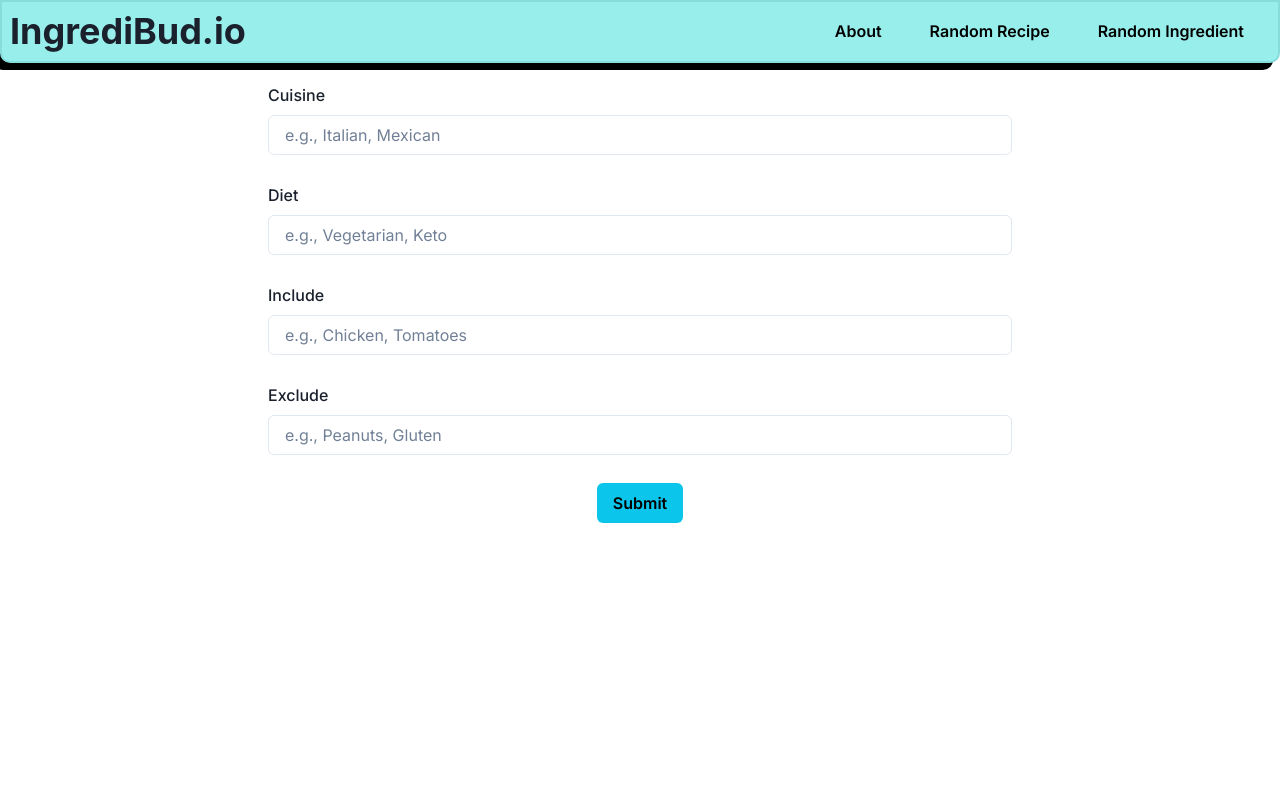
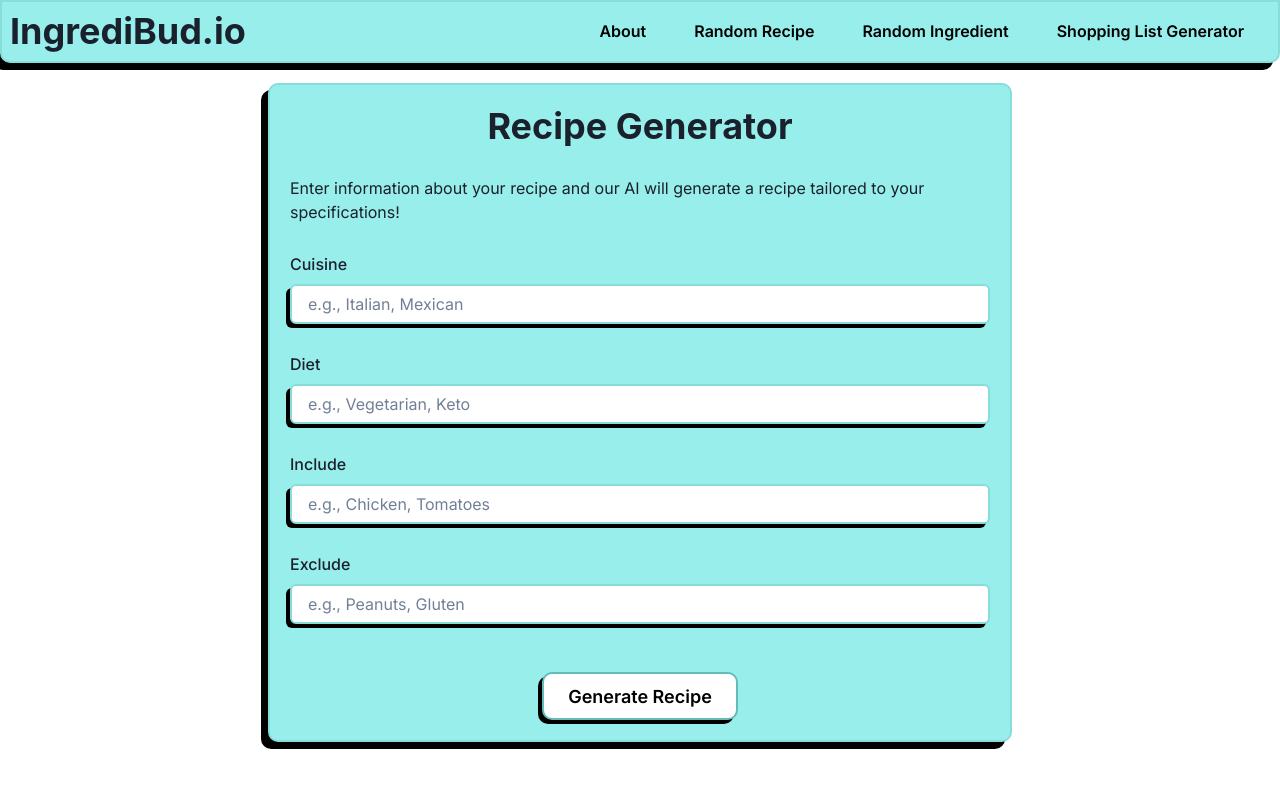
Before and after one commit to michniks2001/ingredientbud-io, a Next.js app in the folder ingredientbud-io/: page /random-recipe in a window 1280 px wide. Shown: the top 788 px of the page. Built offline with nearby package versions, Linux system fonts and the light colour scheme; what groq-sdk would draw is missing.

Commit message:
updated ui + shopping list generator page added

```diff
--- a/ingredientbud-io/app/navbar.js
+++ b/ingredientbud-io/app/navbar.js
@@ -22,18 +22,43 @@ const Navbar = () => {
       </HStack>
       <HStack spacing={4} marginRight='10px'>
         <Link href='/about'>
-          <Button colorScheme='cyan' textColor='black' bg='transparent'>
+          <Button
+            _hover={{ bg: "#87ddda" }}
+            textColor='black'
+            bg='transparent'
+            borderRadius='10px'
+          >
             About
           </Button>
         </Link>
         <Link href='random-recipe'>
-          <Button colorScheme='cyan' textColor='black' bg='transparent'>
+          <Button
+            _hover={{ bg: "#87ddda" }}
+            textColor='black'
+            bg='transparent'
+            borderRadius='10px'
+          >
             Random Recipe
           </Button>
         </Link>
         <Link href='random-ingredient'>
-          <Button colorScheme='cyan' textColor='black' bg='transparent'>
+          <Button
+            _hover={{ bg: "#87ddda" }}
+            textColor='black'
+            bg='transparent'
+            borderRadius='10px'
+          >
             Random Ingredient
+          </Button>
+        </Link>
+        <Link href='shopping-list'>
+          <Button
+            _hover={{ bg: "#87ddda" }}
+            textColor='black'
+            bg='transparent'
+            borderRadius='10px'
+          >
+            Shopping List Generator
           </Button>
         </Link>
       </HStack>
--- a/ingredientbud-io/app/random-recipe/page.js
+++ b/ingredientbud-io/app/random-recipe/page.js
@@ -12,6 +12,7 @@ import {
   FormLabel,
   Stack,
   Input,
+  Text,
 } from "@chakra-ui/react";
 import { useState } from "react";
 
@@ -143,13 +144,27 @@ const RecipePage = () => {
         ml='20%'
         spacing={7}
         mb={5}
+        border='2px solid #87ddda'
+        bgColor='#98eeeb'
+        borderRadius='10px'
+        boxShadow='-7px 7px black'
+        p={5}
       >
+        <Heading>Recipe Generator</Heading>
+        <Text>
+          Enter information about your recipe and our AI will generate a recipe
+          tailored to your specifications!
+        </Text>
         <FormControl>
           <FormLabel>Cuisine</FormLabel>
           <Input
             value={cuisine}
             onChange={(e) => setCuisine(e.target.value)}
             placeholder='e.g., Italian, Mexican'
+            bgColor='white'
+            border='2px solid #87ddda'
+            boxShadow='-4px 4px black'
+            _focus={{ boxShadow: "-4px 4px black" }}
           />
         </FormControl>
         <FormControl>
@@ -158,6 +173,10 @@ const RecipePage = () => {
             value={diet}
             onChange={(e) => setDiet(e.target.value)}
             placeholder='e.g., Vegetarian, Keto'
+            bgColor='white'
+            border='2px solid #87ddda'
+            boxShadow='-4px 4px black'
+            _focus={{ boxShadow: "-4px 4px black" }}
           />
         </FormControl>
         <FormControl>
@@ -166,6 +185,10 @@ const RecipePage = () => {
             value={include}
             onChange={(e) => setInclude(e.target.value)}
             placeholder='e.g., Chicken, Tomatoes'
+            bgColor='white'
+            border='2px solid #87ddda'
+            boxShadow='-4px 4px black'
+            _focus={{ boxShadow: "-4px 4px black" }}
           />
         </FormControl>
         <FormControl>
@@ -174,15 +197,24 @@ const RecipePage = () => {
             value={exclude}
             onChange={(e) => setExclude(e.target.value)}
             placeholder='e.g., Peanuts, Gluten'
+            bgColor='white'
+            border='2px solid #87ddda'
+            boxShadow='-4px 4px black'
+            _focus={{ boxShadow: "-4px 4px black" }}
           />
         </FormControl>
         <Button
+          size='lg'
+          marginTop='20px'
           color='black'
-          colorScheme='cyan'
-          bgcolor='98eeeb'
+          _hover={{ bg: "#76ccc9" }}
+          bgColor='white'
+          border='2px solid #65bbb8'
+          borderRadius='10px'
+          boxShadow='-4px 4px black'
           onClick={handleGetRecipe}
         >
-          Submit
+          Generate Recipe
         </Button>
       </Stack>
 
--- a/ingredientbud-io/package.json
+++ b/ingredientbud-io/package.json
@@ -19,7 +19,8 @@
     "react": "^18",
     "react-dom": "^18",
     "react-markdown": "^9.0.1",
-    "spoonacular": "^2.0.1"
+    "spoonacular": "^2.0.1",
+    "tesseract.js": "^5.1.0"
   },
   "devDependencies": {
     "eslint": "^8",
```
Also changed, not shown: ingredientbud-io/app/home/page.js (+12 -2 lines), ingredientbud-io/app/random-ingredient/page.js (+27 -4 lines), ingredientbud-io/app/shopping-list/page.js (added, +162 -0 lines), 1 other file (tests, documents, lock files or other folders).
